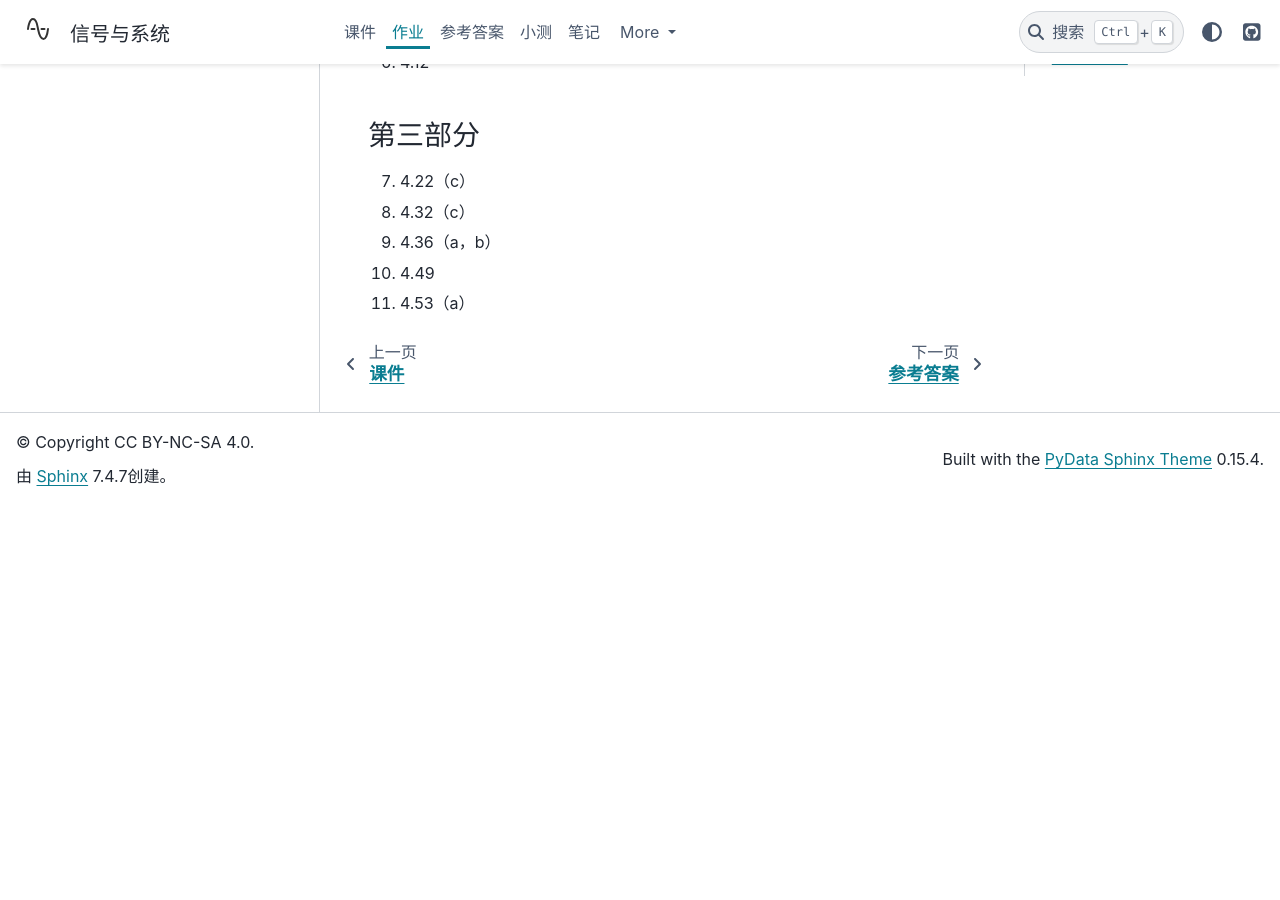
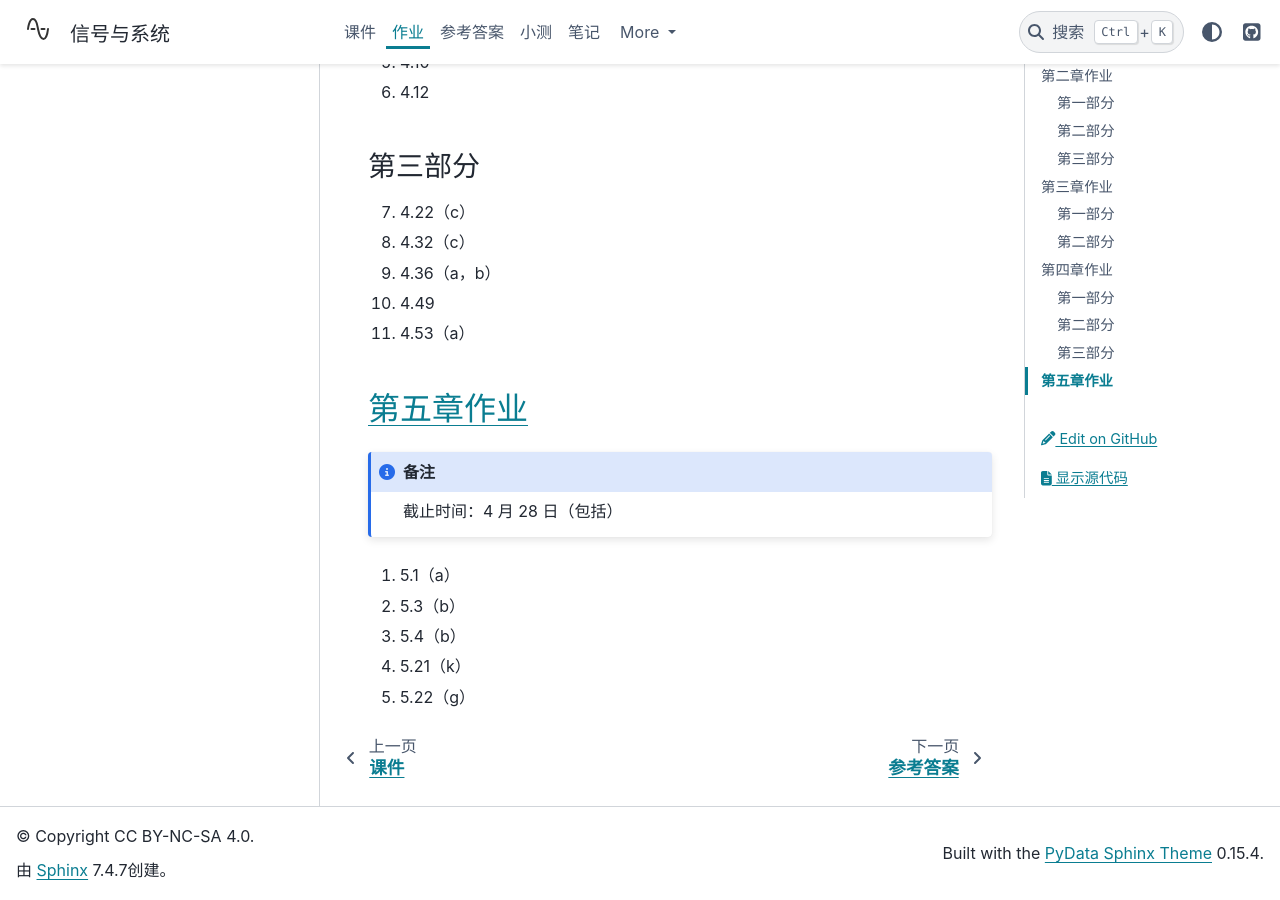
Before and after one commit to atlanswer/Signals-and-Systems, a Sphinx documentation site: the page built from doc/homework.rst, in a window 1280 px wide and 900 px high, scrolled down 3916 px. Built offline with Sphinx 7.4.7 and the PyData theme 0.15.4, drawn with Linux system fonts in a browser that asks for light colours; before the commit the page ends 4422 px from its top, so only the background shows below that.

Commit message:
content: update chapter 5 homework

```diff
--- a/doc/conf.py
+++ b/doc/conf.py
@@ -22,7 +22,7 @@ author = 'X. Zhao'
 copyright = 'CC BY-NC-SA 4.0'
 
 # The full version, including alpha/beta/rc tags
-release = '0.2.3'
+release = '0.2.4'
 
 
 # -- General configuration ---------------------------------------------------
--- a/doc/homework.rst
+++ b/doc/homework.rst
@@ -138,3 +138,15 @@
 #. 4.36（a，b）
 #. 4.49
 #. 4.53（a）
+
+第五章作业
+**********
+
+.. note::
+   | 截止时间：4 月 28 日（包括）
+
+1. 5.1（a）
+#. 5.3（b）
+#. 5.4（b）
+#. 5.21（k）
+#. 5.22（g）
```
Also changed, not shown: environment.yml (+4 -4 lines).
